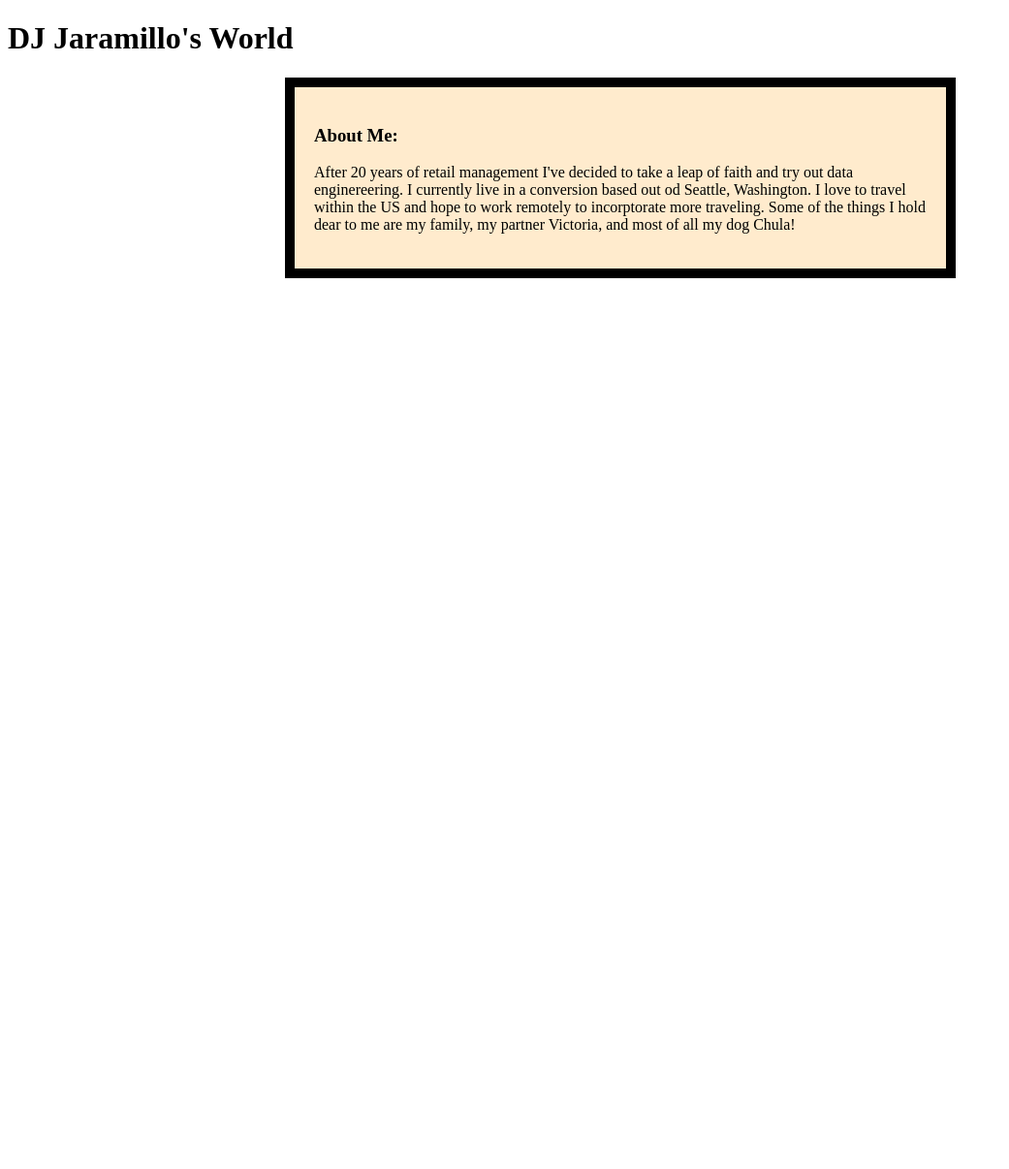
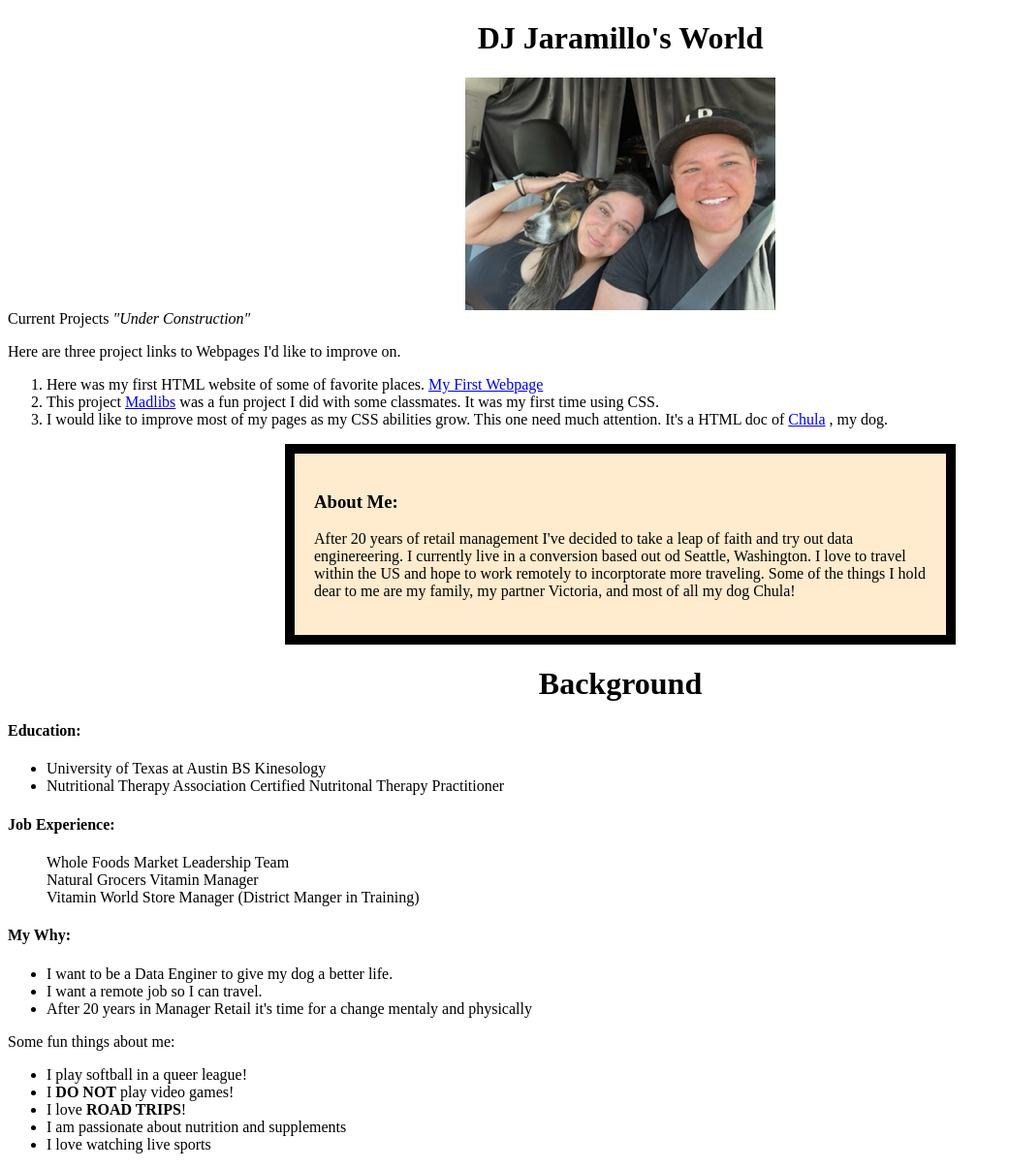
Before and after one commit to dulcelj55/HTML-Portfolio-, a plain HTML site: page index.html in a window 1280 px wide. Shown: the whole page at 97% size, without its empty margins (0-1041 px from the left). Before the commit the page ends 800 px from the top, so only its background shows below. Drawn offline with Linux system fonts and the light colour scheme.

Commit message:
add fun things about me

```diff
--- a/css/styles.css
+++ b/css/styles.css
@@ -1,3 +1,15 @@
+h1{
+  text-align: center;
+}
+
+.centered-image{
+  margin:auto;
+  width:auto;
+  height: auto;
+  display: block;
+}
+
+
 .infobox {
   width: 50%;
   padding: 20px;
@@ -8,3 +20,12 @@
   margin-bottom: 10px;
   box-sizing: content-box;
 }
+
+.funthings {
+  width: 100%;
+  height: 245px;
+  float:center;
+  text-align: center;
+  background-color:coral;
+  font-size:x-large;
+}
--- a/index.html
+++ b/index.html
@@ -5,11 +5,65 @@
   <link href="css/styles.css" rel="stylesheet" type="text/css"
 
 </head>
+
 <body>
   <h1>DJ Jaramillo's World</h1>
+  <img src="img/IMG_3147.jpg" alt=" A photo of Chula, Victoria and myself." class="centered-image">
+
+<div
+  <h3>Current Projects <em>"Under Construction"</em></h3>
+  <p>Here are three project links to Webpages I'd like to improve on.
+    <ol>
+      <li>Here was my first HTML website of some of favorite places. <a href="https://github.com/dulcelj55/my-first-website2.git">My First Webpage</a></li>
+      <li>This project <a href="https://github.com/dulcelj55/madlibs.git">Madlibs</a> was a fun project I did with some classmates. It was my first time using CSS. </a></li>
+      <li> I would like to improve most of my pages as my CSS abilities grow. This one need much attention. It's a HTML doc of <a href="https://github.com/dulcelj55/Chula.git"> Chula</a> , my dog.</li>
+    </ol>
+  </p>
+
   <div class="infobox">
     <h3>About Me:</h3>
       <p>After 20 years of retail management I've decided to take a leap of faith and try out data enginereering. I currently live in a conversion based out od Seattle, Washington. I love to travel within the US and hope to work remotely to incorptorate more traveling. Some of the things I hold dear to me are my family, my partner Victoria, and most of all my dog Chula!</p>
   </div>
+
+
+<h1>Background</h1>
+  <div class="lists"
+    <ul style="list-style: none;"></u>
+      <li><h4>Education:</h4>
+        <ul>
+        <li>University of Texas at Austin BS Kinesology
+        <li>Nutritional Therapy Association  Certified Nutritonal Therapy Practitioner</li>
+        </ul>
+      <li><h4><strong>Job Experience:</strong></h4>
+        <ul style="list-style: none;"></u>
+        <li>Whole Foods Market Leadership Team </li>
+        <li>Natural Grocers Vitamin Manager</li>
+        <li>Vitamin World Store Manager (District Manger in Training)</li>
+        </ul>
+      <li><h4>My Why:</h4>
+        <ul>
+          <li>I want to be a Data Enginer to give my dog a better life.
+          <li>I want a remote job so I can travel.
+          <li>After 20 years in Manager Retail it's time for a change mentaly and physically</li>
+        </ul>
+    </ul>
+  </div>
+
+  <div
+  <img src="img/IMG_3203.jpg" alt=" A photo Victoria and myself at Storm game."
+  <h1>Some fun things about me:</h1>
+    <ul>
+      <li>I play softball in a queer league!</li>
+      <li>I <strong>DO NOT</strong> play video games!</li>
+      <li>I love <strong> ROAD TRIPS</strong>!</li>
+      <li>I am passionate about nutrition and supplements</li>
+      <li>I love watching live sports</li>
+    </ul>
+  </div>
+
+
+
+
+
 </body>
 </html>
```
Also changed, not shown: img/IMG_3203.jpg (added).
